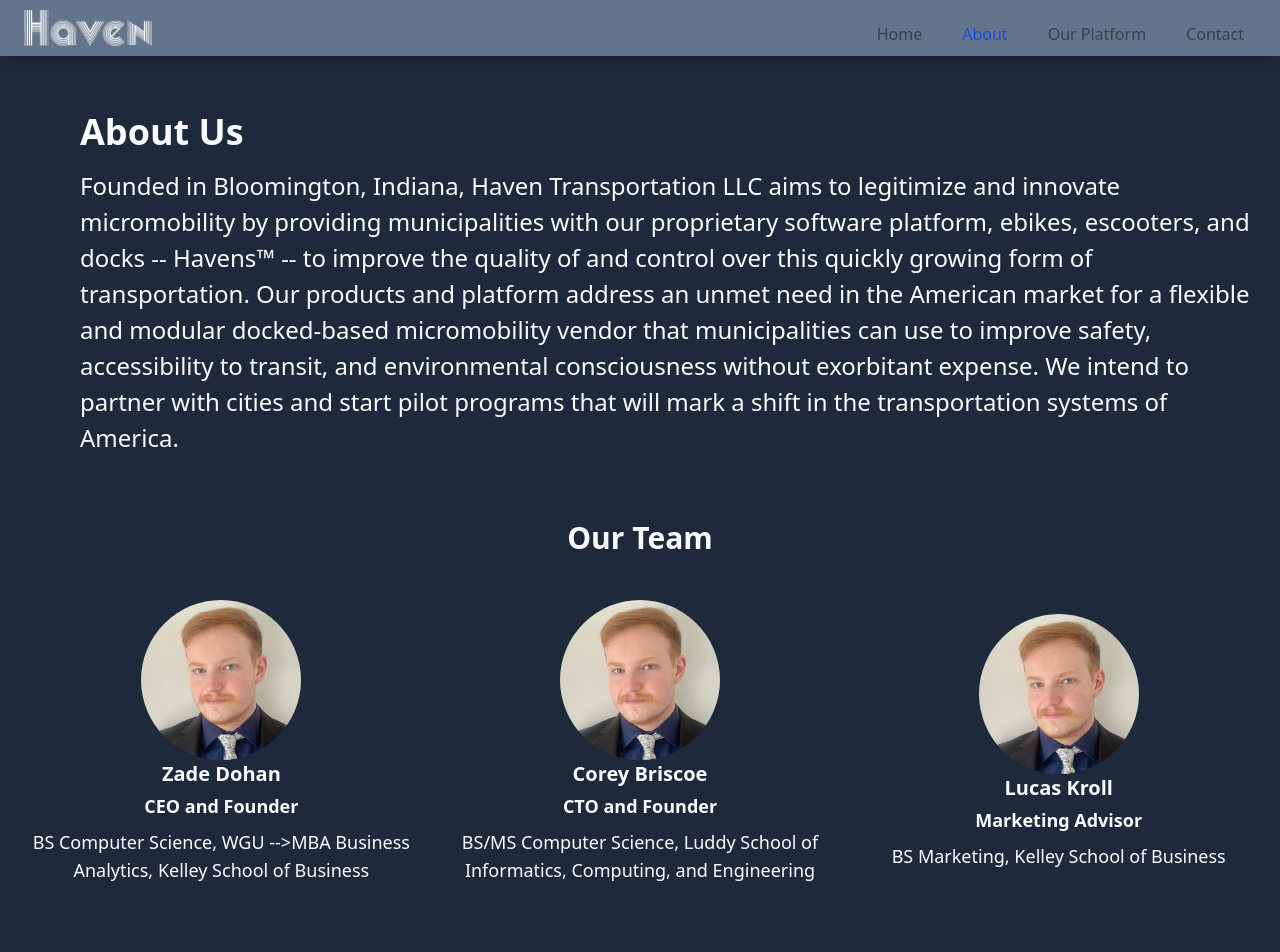
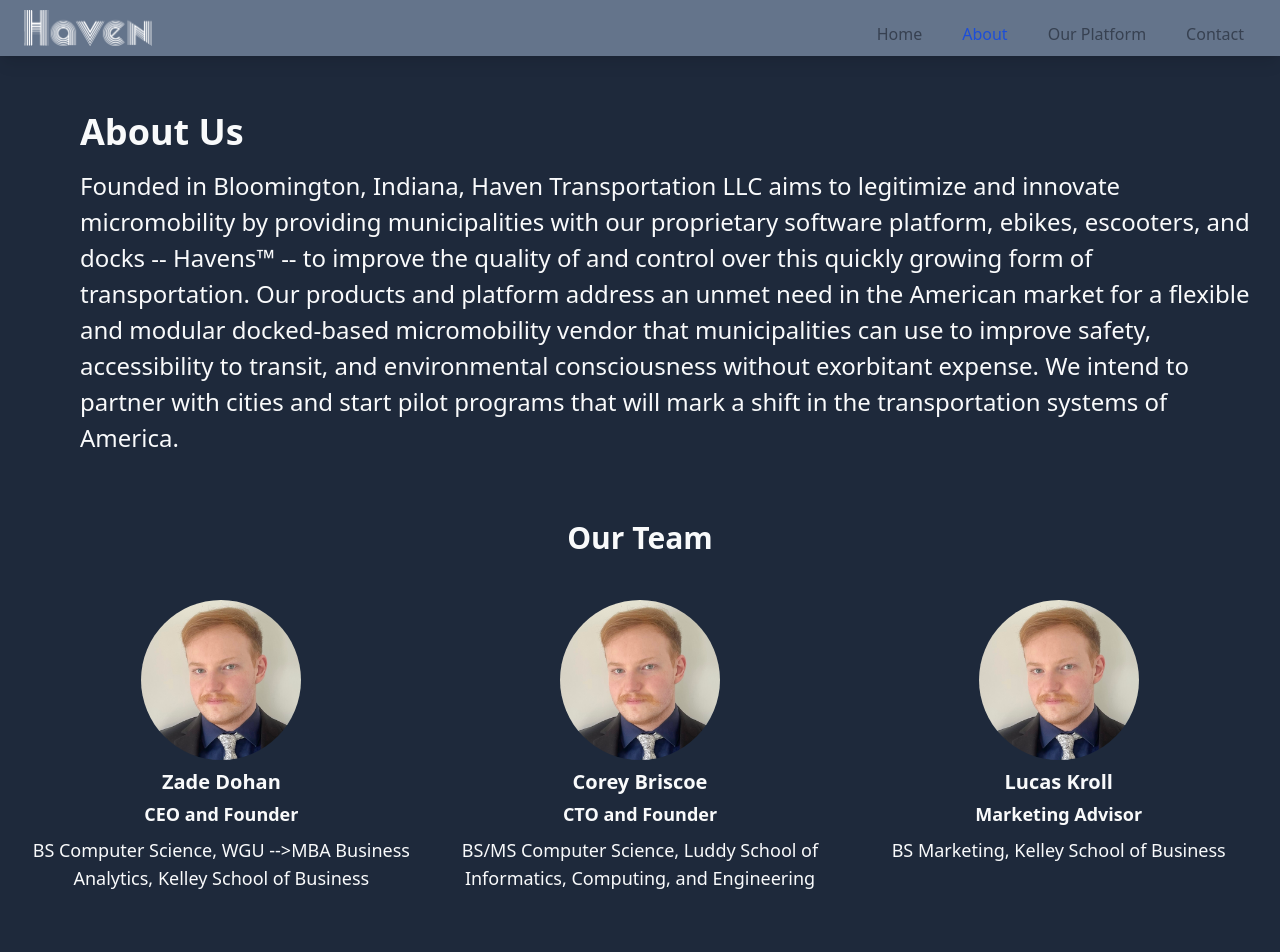
Before and after one commit to havendevs/haven-static-site, a React (Create React App) app: page /about in a window 1280 px wide. Shown: the top 952 px of the page. Built offline with nearby package versions, Linux system fonts and the light colour scheme.

Commit message:
Fix styling of About profiles

```diff
--- a/src/pages/About.tsx
+++ b/src/pages/About.tsx
@@ -2,10 +2,10 @@
 import CoreyBriscoeHeadshot from '../assets/CoreyBriscoeHeadshot.jpeg';
 
 export default function About() {
-  const h4Class = 'text-3xl font-bold text-center md:text-xl';
+  const h4Class = 'text-3xl font-bold text-center mt-2 md:text-xl';
   const pRoleClass = 'text-lg font-bold text-center my-1';
   const pEducationClass = 'text-lg text-center my-1';
-  const rowDivClass = 'flex flex-col md:flex-row justify-center items-center my-3 py-3 mx-9 md:mx-3';
+  const rowDivClass = 'flex flex-col md:flex-row justify-center items-start my-3 py-3 mx-9 md:mx-3';
   const cellDivClass = 'flex flex-col items-center my-5 py-0 md:mx-3 md:w-1/3 md:h-1/3 md:justify-start';
   return (
     <div className="pt-[7rem] h-full">
```
